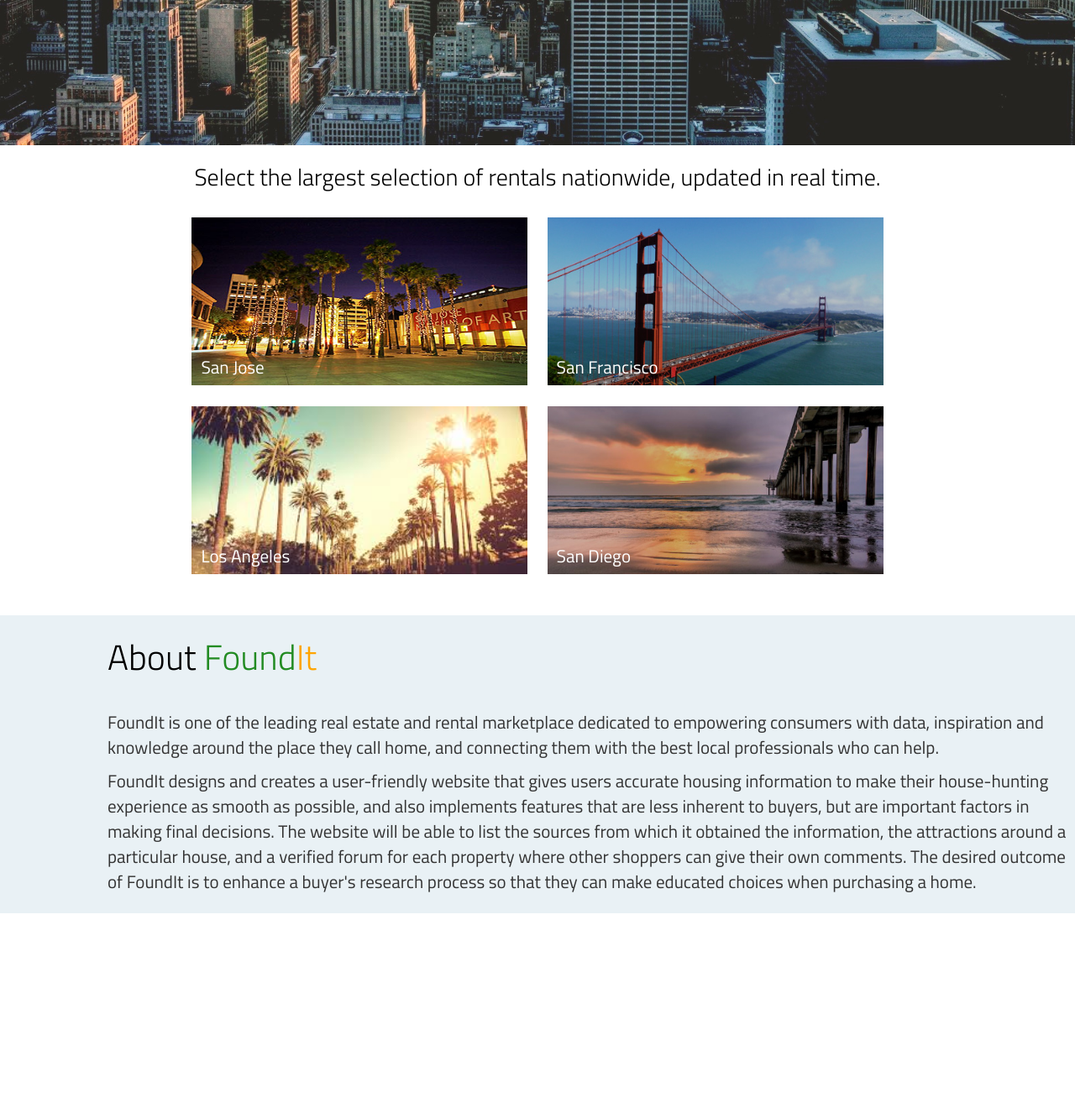
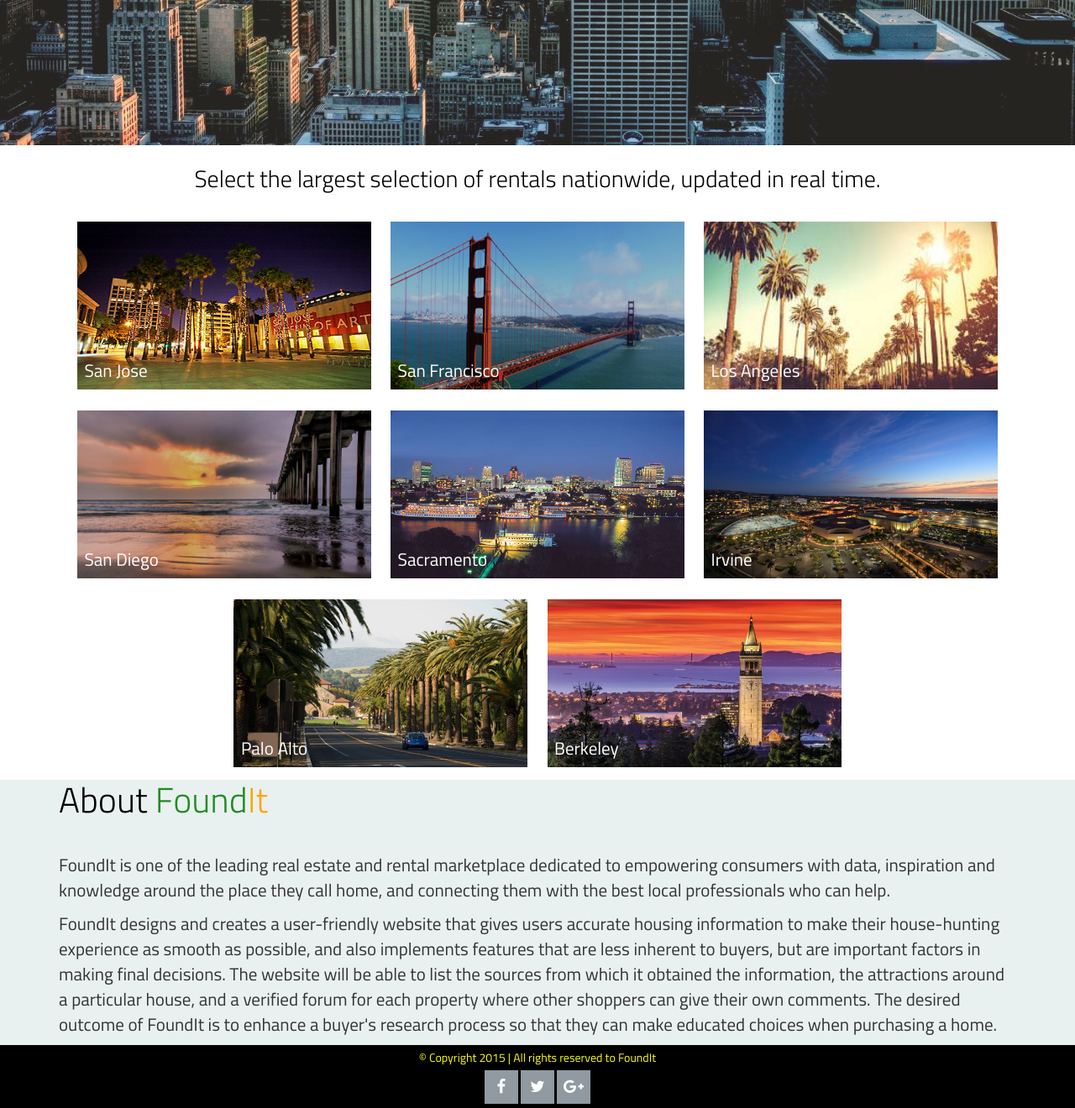
Before and after one commit to tblam/FoundIt-Project, a PHP site: page / in a window 1280 px wide. Shown: the part 547-1867 px from the top of the page at 84% size. Before the commit the page ends 1635 px from the top, so only its background shows below. Run offline with PHP 8.4, Linux system fonts and the light colour scheme; some libraries are stand-ins or nearby versions.

Commit message:
Update 2/10/2016

```diff
--- a/css/index.css
+++ b/css/index.css
@@ -49,6 +49,9 @@
     margin-right: auto;
 }
 
+#autocomplete autocomplete{
+
+}
 #custom-search-input{
     width: 40%;
     display: block;
@@ -91,6 +94,7 @@
 }
 
 #second{
+    width: 100%;
     margin: 0;
     min-height: 70%;
     text-align: center;
@@ -103,13 +107,13 @@
 }
 
 .img-wrap{
-    padding: 10px;
     display: inline-block;
 }
 
 #custom-image a img {
-    width: 400px;
+    width: 350px;
     height: 200px;
+    margin: 10px;
 }
 
 #custom-image a img:hover{
@@ -132,12 +136,9 @@
 }
 
 #third{
-    padding-left: 10%;
-    padding-top: 2%;
-    padding-bottom: 1%;
     margin: 0;
     min-height: 30%;
-    background-color: #e9f1f5;
+    background-color: #e9f1f0;
     font-size: 150%;
 }
 
@@ -146,3 +147,74 @@
     color: forestgreen;
     font-size: 200%;
 }
+
+#fourth{
+    min-height: 5%;
+    padding-top: 5px;
+    text-align: center;
+    background-color: black;
+}
+
+#footer p{
+    margin: 0;
+    padding: 0;
+}
+
+.social {
+    margin: 0;
+    padding: 0;
+}
+
+.social ul {
+    margin: 0;
+    padding: 5px;
+}
+
+.social ul li {
+    margin: 0;
+    padding: 0;
+    display: inline-block;
+}
+
+.social i {
+    width: 40px;
+    height: 40px;
+    color: #FFF;
+    background-color: #909AA0;
+/*    font-size: 22px;*/
+    text-align:center;
+    padding-top: 13px;
+/*
+    border-radius: 50%;
+    -moz-border-radius: 50%;
+    -webkit-border-radius: 50%;
+    -o-border-radius: 50%;
+    transition: all ease 0.3s;
+    -moz-transition: all ease 0.3s;
+    -webkit-transition: all ease 0.3s;
+    -o-transition: all ease 0.3s;
+    -ms-transition: all ease 0.3s;
+*/
+}
+
+.social i:hover {
+    color: #FFF;
+    text-decoration: none;
+    transition: all ease 0.3s;
+    -moz-transition: all ease 0.3s;
+    -webkit-transition: all ease 0.3s;
+    -o-transition: all ease 0.3s;
+    -ms-transition: all ease 0.3s;
+}
+
+.social .fa-facebook:hover { /* round facebook icon*/
+    background: #4060A5;
+}
+
+.social .fa-twitter:hover { /* round twitter icon*/
+    background: #00ABE3;
+}
+
+.social .fa-google-plus:hover { /* round google plus icon*/
+    background: #e64522;
+}
--- a/home.html
+++ b/home.html
@@ -41,7 +41,6 @@
                     <!-- Collect the nav links, forms, and other content for toggling -->
                     <div class="collapse navbar-collapse" id="top-navbar-1">
                         <ul id="nav_text" class="nav navbar-nav navbar-right">
-                            <li> <a href="about.html">About</a></li>
                             <li> <a href="profile.html">Profile</a></li>
                             <li> <a href="contact.html">Contact</a></li>
                             <li> <a href="#myModal" data-toggle="modal" data-target="#myModal">Login / Sign Up</a></li>
--- a/index.html
+++ b/index.html
@@ -25,6 +25,10 @@
     <script type="text/javascript" src="js/city-autocomplete.js"></script>
     <link rel="stylesheet" href="css/jquery.autocomplete.css">
     <script src="js/jquery.autocomplete.js"></script>
+
+    <!-- Social icons-->
+    <link href="//maxcdn.bootstrapcdn.com/font-awesome/4.2.0/css/font-awesome.min.css" rel="stylesheet"/>
+
 </head>
 
 <body>
@@ -139,9 +143,30 @@
                 <div id="description-text"> San Diego </div>
             </a>
         </div>
+        <div id="custom-image">
+            <a onclick="storedata('Sacramento')" class="img-wrap"><img class="img-responsive" src="images/cities/sacramento.jpg" alt="img01"/>
+                <div id="description-text"> Sacramento </div>
+            </a>
+        </div>
+        <div id="custom-image">
+            <a onclick="storedata('Irvine')" class="img-wrap"><img class="img-responsive" src="images/cities/irvine.jpg" alt="img01"/>
+                <div id="description-text"> Irvine </div>
+            </a>
+        </div>
+        <div id="custom-image">
+            <a onclick="storedata('Palo Alto')" class="img-wrap"><img class="img-responsive" src="images/cities/palo-alt.jpg" alt="img01"/>
+                <div id="description-text"> Palo Alto </div>
+            </a>
+        </div>
+        <div id="custom-image">
+            <a onclick="storedata('Berkeley')" class="img-wrap"><img class="img-responsive" src="images/cities/berkeley.jpg" alt="img01"/>
+                <div id="description-text"> Berkeley </div>
+            </a>
+        </div>
     </div>
 
     <div id="third">
+        <div class="container">
             <h1><span style="color:black;">About</span> Found<span style="color:orange;">It</span></h1>
             <p>
                 FoundIt is one of the leading real estate and rental marketplace dedicated to empowering consumers with data, inspiration and knowledge around the place they call home, and connecting them with the best local professionals who can help.
@@ -149,6 +174,21 @@
             <p>
                 FoundIt designs and creates a user-friendly website that gives users accurate housing information to make their house-hunting experience as smooth as possible, and also implements features that are less inherent to buyers, but are important factors in making final decisions. The website will be able to list the sources from which it obtained the information, the attractions around a particular house, and a verified forum for each property where other shoppers can give their own comments. The desired outcome of FoundIt is to enhance a buyer's research process so that they can make educated choices when purchasing a home.
             </p>
+        </div>
+    </div>
+
+    <div id="fourth">
+        <div id="footer">
+            <p style="color:yellow;">© Copyright 2015 | All rights reserved to FoundIt</p>
+        </div>
+
+        <div class="social" id="social-icons">
+            <ul>
+                <li><a href="https://www.facebook.com/"><i class="fa fa-lg fa-facebook"></i></a></li>
+                <li><a href="https://twitter.com/?lang=en"><i class="fa fa-lg fa-twitter"></i></a></li>
+                <li><a href="https://plus.google.com/"><i class="fa fa-lg fa-google-plus"></i></a></li>
+            </ul>
+        </div>
     </div>
 </body>
 
@@ -204,10 +244,12 @@
         localStorage.setItem("storeddata", $('#autocomplete').val());
     })
 
-//    $('#autocomplete').on('select', function (e){
-//        localStorage.setItem("storeddata", $('#autocomplete').val());
-//        window.location.href = "home.html";
-//    })
+    $("#autocomplete").bind("keypress", function(event) {
+        if(event.which == 13) {
+            localStorage.setItem("storeddata", $('#autocomplete').val());
+            window.location.href = "home.html";
+        }
+    });
 </script>
 
 </html>
```
Also changed, not shown: profile.html (+0 -67 lines), images/cities/berkeley.jpg (added), images/cities/irvine.jpg (added), images/cities/palo-alt.jpg (added), images/cities/sacramento.jpg (added). Lines whose indentation alone changed are shown as unchanged.
